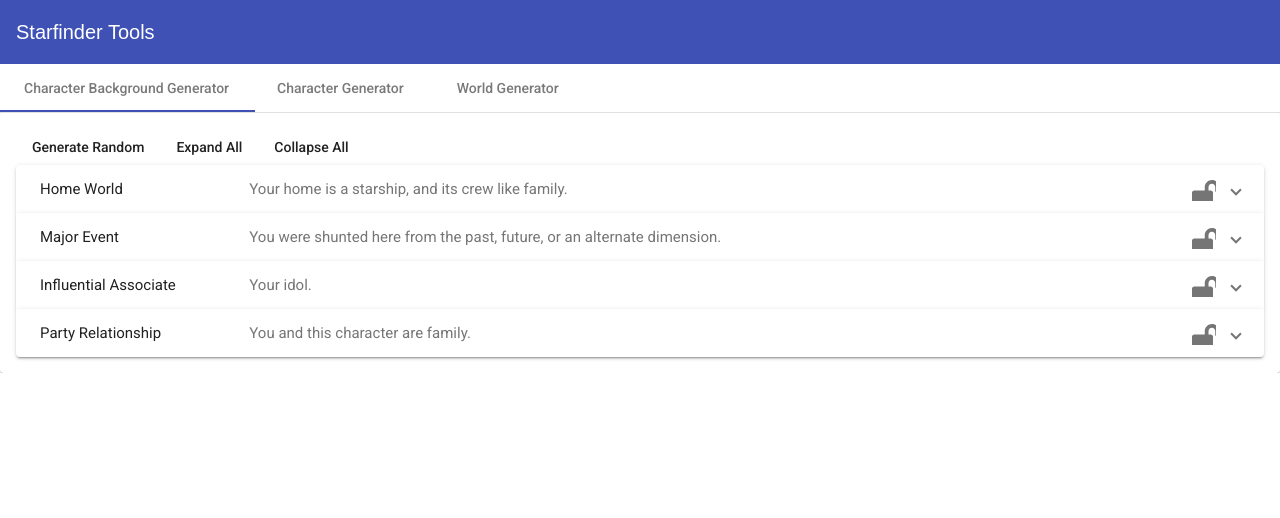
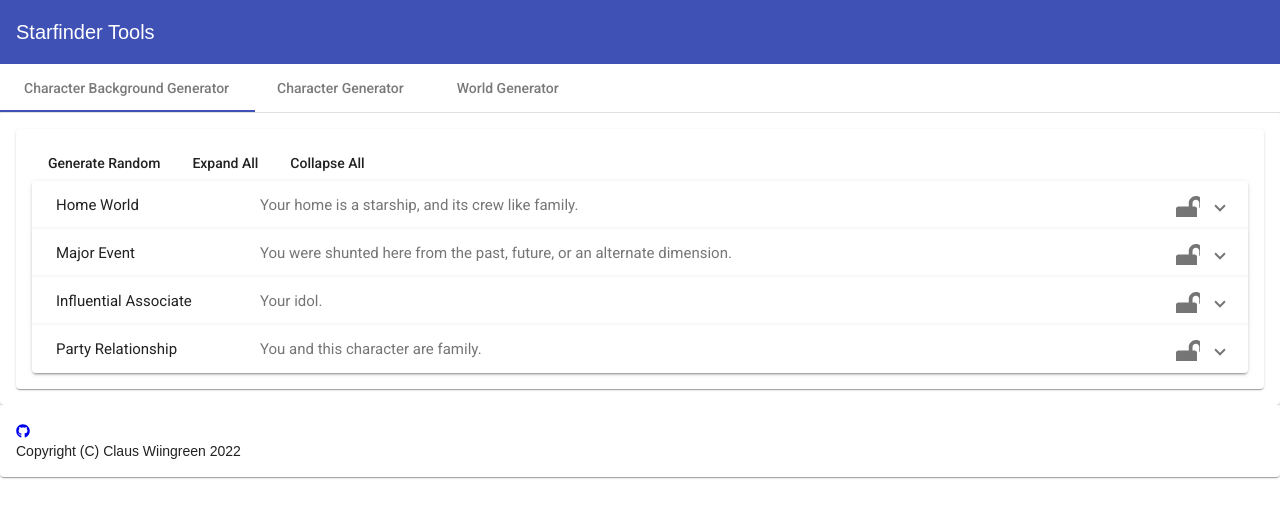
Before and after one commit to ClausWiingreen/StarfinderTools, an Angular app: page / in a window 1280 px wide. Shown: the top 518 px of the page. Built offline with nearby package versions, Linux system fonts and the light colour scheme.

Commit message:
added copyright footer and Github link

```diff
--- a/package.json
+++ b/package.json
@@ -22,6 +22,7 @@
     "@angular/router": "~13.2.0",
     "@fortawesome/angular-fontawesome": "^0.10.1",
     "@fortawesome/fontawesome-svg-core": "~1.2.36",
+    "@fortawesome/free-brands-svg-icons": "^6.0.0",
     "@fortawesome/free-solid-svg-icons": "^5.15.4",
     "rxjs": "~7.5.0",
     "tslib": "^2.3.0",
--- a/src/app/app.component.css
+++ b/src/app/app.component.css
@@ -13,3 +13,7 @@
 * {
   font-family: Arial, Helvetica, sans-serif;
 }
+.footer {
+  position: fixed;
+  bottom: 0;
+}
--- a/src/app/app.component.html
+++ b/src/app/app.component.html
@@ -2,11 +2,32 @@
 <mat-tab-group mat-align-tabs="start">
   <mat-tab label="Character Background Generator">
     <ng-template matTabContent>
-      <app-background></app-background>
+      <mat-card>
+        <app-background></app-background>
+      </mat-card>
     </ng-template>
   </mat-tab>
   <mat-tab label="Character Generator">
-    <app-character-generator></app-character-generator>
+    <ng-template matTabContent>
+      <mat-card>
+        <app-character-generator></app-character-generator>
+      </mat-card>
+    </ng-template>
   </mat-tab>
-  <mat-tab label="World Generator">World Generator</mat-tab>
+  <mat-tab label="World Generator">
+    <ng-template matTabContent>
+      <mat-card>
+        World Generator
+      </mat-card>
+    </ng-template>
+  </mat-tab>
 </mat-tab-group>
+
+<mat-card>
+  <div><a href="https://github.com/ClausWiingreen/StarfinderTools">
+      <fa-icon [icon]="faGithub"></fa-icon>
+    </a></div>
+  <div>
+    Copyright (C) Claus Wiingreen 2022
+  </div>
+</mat-card>
--- a/src/app/app.component.ts
+++ b/src/app/app.component.ts
@@ -1,4 +1,6 @@
 import { Component } from '@angular/core';
+import { faGithub } from '@fortawesome/free-brands-svg-icons';
+import { IconProp } from '@fortawesome/fontawesome-svg-core'
 
 @Component({
   selector: 'app-root',
@@ -7,4 +9,5 @@
 })
 export class AppComponent {
   title = 'Starfinder Tools';
+  faGithub = faGithub as IconProp;
 }
--- a/src/app/app.module.ts
+++ b/src/app/app.module.ts
@@ -13,6 +13,8 @@
 import { MatIconModule } from '@angular/material/icon';
 import { MatToolbarModule } from '@angular/material/toolbar';
 import { CharacterGeneratorComponent } from './character-generator/character-generator.component';
+import { MatSidenavModule } from '@angular/material/sidenav';
+
 
 @NgModule({
   declarations: [
@@ -30,7 +32,8 @@
     MatCardModule,
     MatButtonModule,
     MatIconModule,
-    MatToolbarModule
+    MatToolbarModule,
+    MatSidenavModule
   ],
   providers: [],
   bootstrap: [AppComponent]
```
Also changed, not shown: src/app/background/background.component.ts (+4 -4 lines), 1 other file (tests, documents, lock files or other folders).
